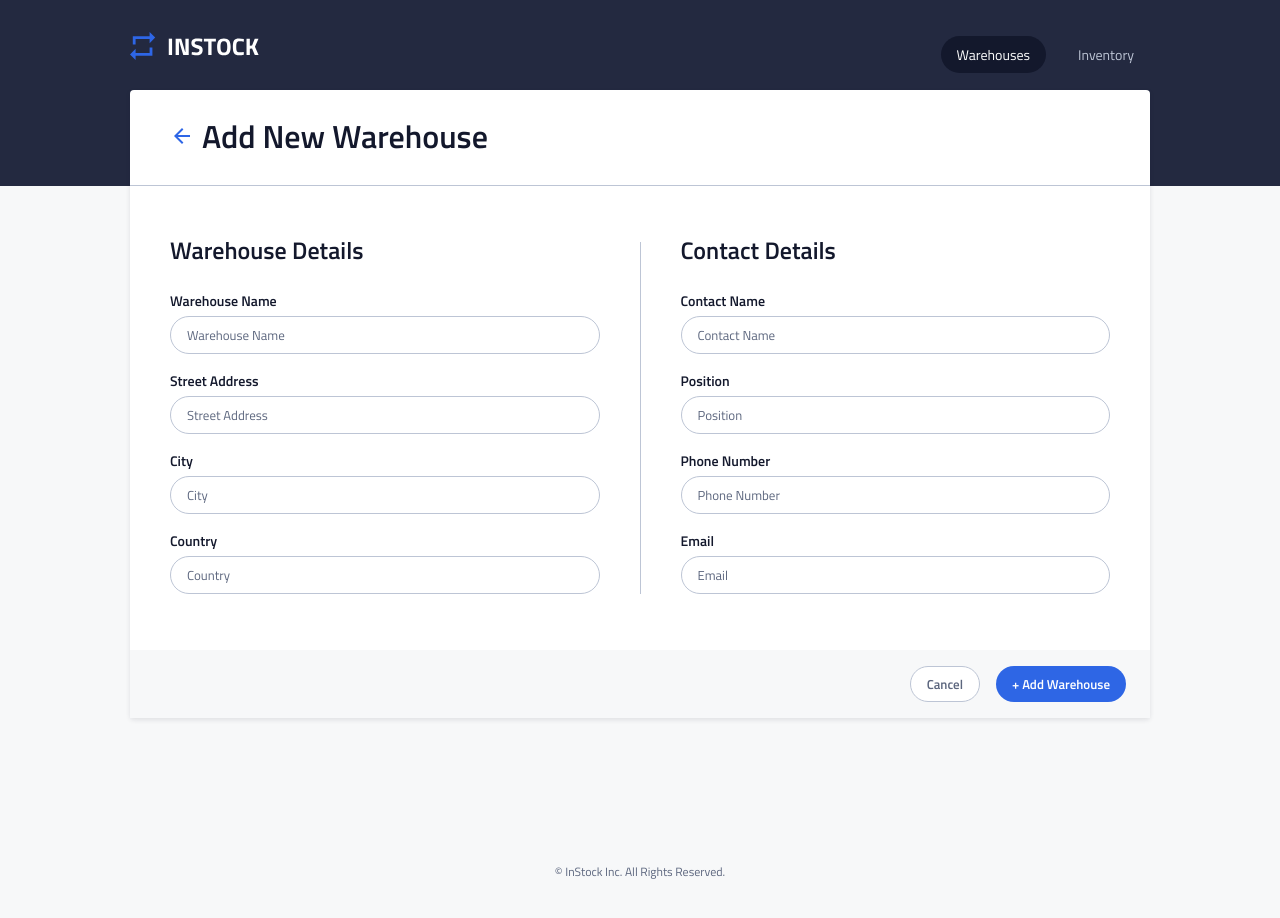
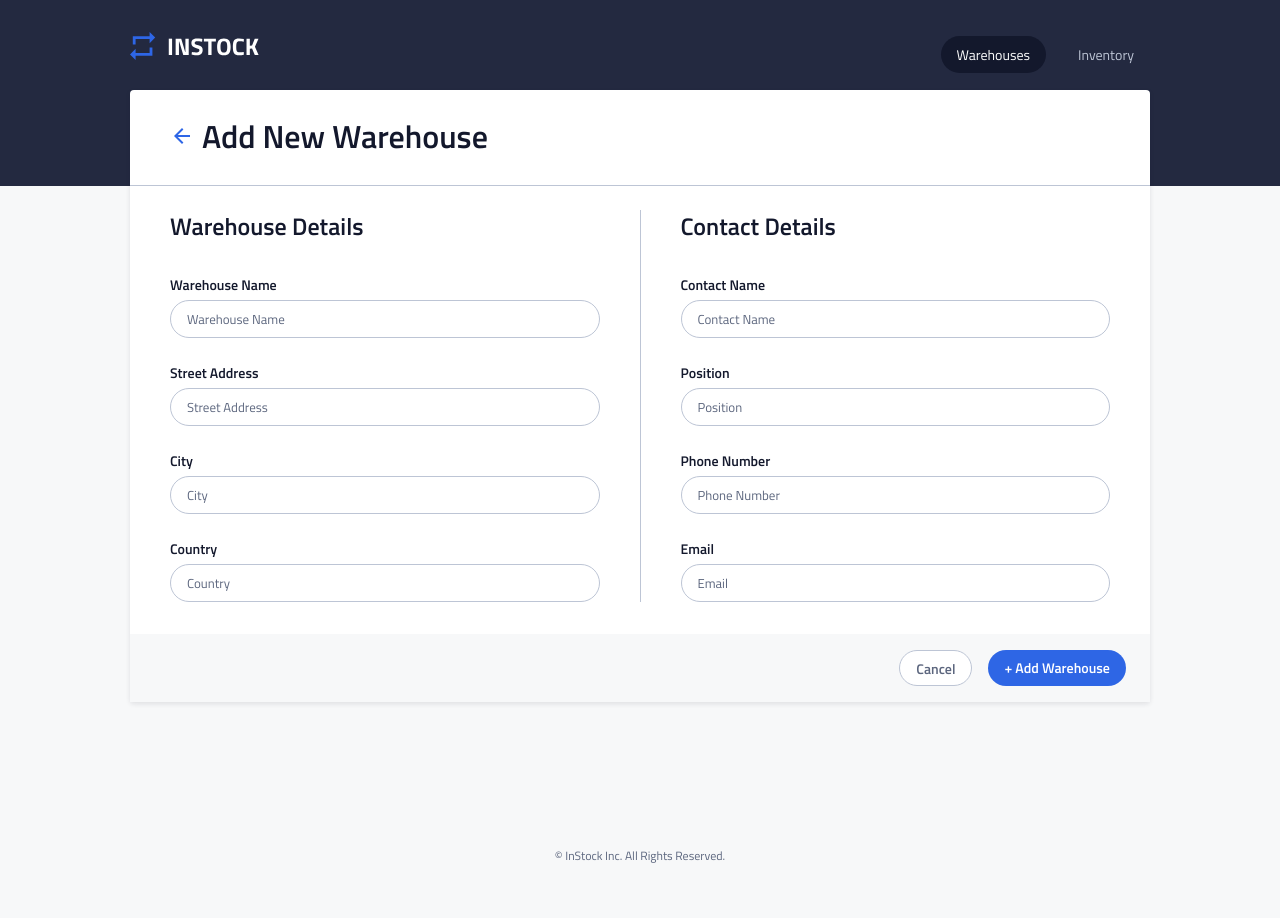
Before and after one commit to laura-nguyen/red-eyed-tree-frog-instock-client, a React (Vite) app: page /warehouses/add in a window 1280 px wide. Shown: the top 918 px of the page. Built offline with nearby package versions, Linux system fonts and the light colour scheme.

Commit message:
add new warehouse tablet matches mockup more closely

```diff
--- a/src/components/AddWarehouse/AddWarehouse.scss
+++ b/src/components/AddWarehouse/AddWarehouse.scss
@@ -58,12 +58,14 @@
         display: flex;
         width: 100%;
         justify-content: center;
+        padding: 0;
       }
     }
     &__section {
       padding: 0 1.5rem;
       @include tablet {
         width: 100%;
+
       }
       @include tablet {
         padding: 0 2rem;
@@ -78,6 +80,7 @@
       padding: 1rem 0 0.5rem;
       @include tablet {
         font-size: 1.5rem;
+        padding: 1.5rem 0 0.5rem;
       }
     }
     &__label {
@@ -86,6 +89,7 @@
       padding: 1rem 0 0.25rem;
       @include tablet {
         font-size: 0.875rem;
+        padding-top: 1.5rem;
       }
     }
     &__input {
@@ -131,6 +135,7 @@
     margin-top: 1.5rem;
     @include tablet {
       justify-content: flex-end;
+      margin-top: 2rem;
     }
   }
   &__cancel {
@@ -153,6 +158,7 @@
     @include tablet {
       width: auto;
       padding: 0.5rem 1rem;
+      font-size: .875rem
     }
   }
   &__save {
```
